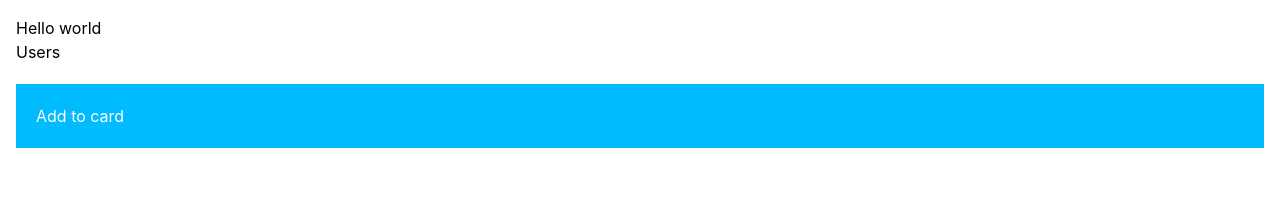
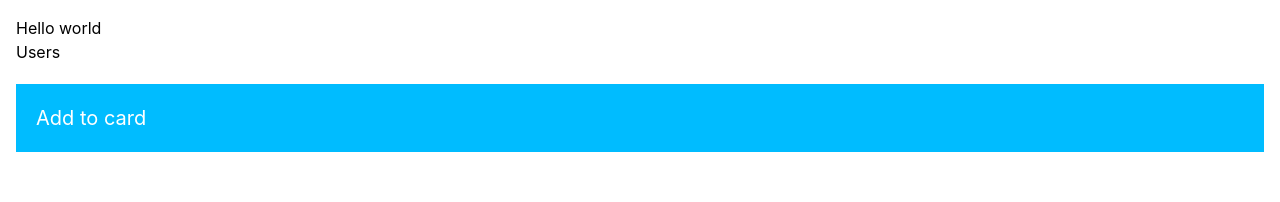
Before and after one commit to mupenziherve/non-stop-challenges, a Next.js app in the folder nextjs-typescript/next-application/: page / in a window 1280 px wide. Shown: the top 202 px of the page. Built offline with nearby package versions, Linux system fonts and the light colour scheme.

Commit message:
error fixed now tailwind working fine

```diff
--- a/nextjs-typescript/next-application/app/components/ProductCard.tsx
+++ b/nextjs-typescript/next-application/app/components/ProductCard.tsx
@@ -4,7 +4,7 @@
 
 
 const ProductCard = () => {
-  return <div className='p-5 my-5 bg-sky-400 text-white '>
+  return <div className='p-5 my-5 bg-sky-400 text-white text-xl hover:bg-sky-500'>
     <AddToCart />
     </div>;
 };
--- a/nextjs-typescript/next-application/app/layout.tsx
+++ b/nextjs-typescript/next-application/app/layout.tsx
@@ -1,8 +1,8 @@
-import './globals.css';
+import './globals.css'
 import type { Metadata } from 'next'
 
 export const metadata: Metadata = {
-  title: 'My App',
+  title: 'next-application',
   description: 'Generated by Next.js',
 }
 
--- a/nextjs-typescript/next-application/app/users/page.tsx
+++ b/nextjs-typescript/next-application/app/users/page.tsx
@@ -14,7 +14,7 @@
 
   return (
     <>
-    <h1>Users</h1>
+    <h1 >Users</h1>
     <h1>{new Date().toLocaleTimeString()}</h1>
     <ul>
       {users.map(user => <li key={user.id}>{user.title}</li> )}
--- /dev/null
+++ b/nextjs-typescript/next-application/global.d.ts
@@ -0,0 +1 @@
+declare module '*.css';
--- a/nextjs-typescript/next-application/tsconfig.json
+++ b/nextjs-typescript/next-application/tsconfig.json
@@ -34,7 +34,7 @@
     "**/*.tsx",
     ".next/types/**/*.ts",
     ".next/dev/types/**/*.ts"
-  ],
+, "global.d.ts"  ],
   "exclude": [
     "node_modules"
   ]
```
